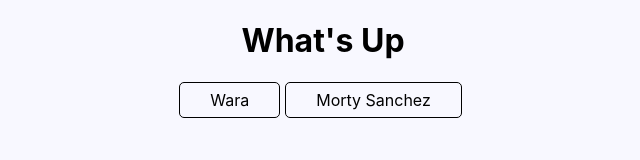
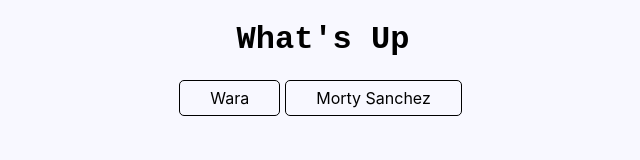
Before and after one commit to Waraba2/Web-Dev-Assignment-1, a React (Create React App) app: page / in a window 1280 px wide. Shown: the top 160 px of the page, without its empty margins (317-957 px from the left). Built offline with nearby package versions, Linux system fonts and the light colour scheme.

Commit message:
changed homepage header font style

```diff
--- a/src/components/whatsUp/WhatsUp.css
+++ b/src/components/whatsUp/WhatsUp.css
@@ -0,0 +1,3 @@
+.WhatsUp h1 {
+    font-family: Courier New, serif;
+}
--- a/src/components/whatsUp/WhatsUp.js
+++ b/src/components/whatsUp/WhatsUp.js
@@ -1,4 +1,5 @@
 import React from 'react';
+import './WhatsUp.css'
 
 const WhatsUp = () => {
     return (
```
